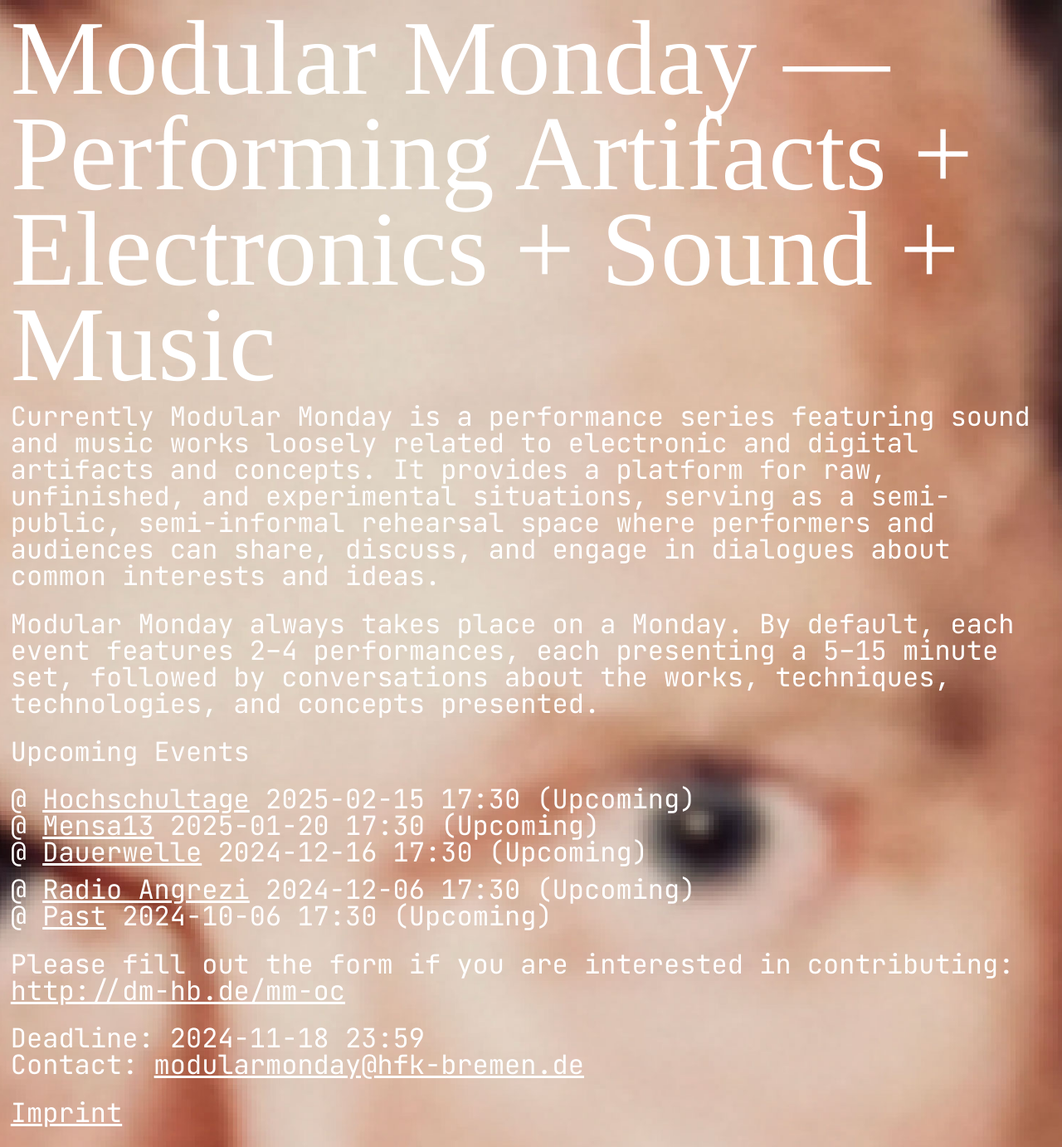
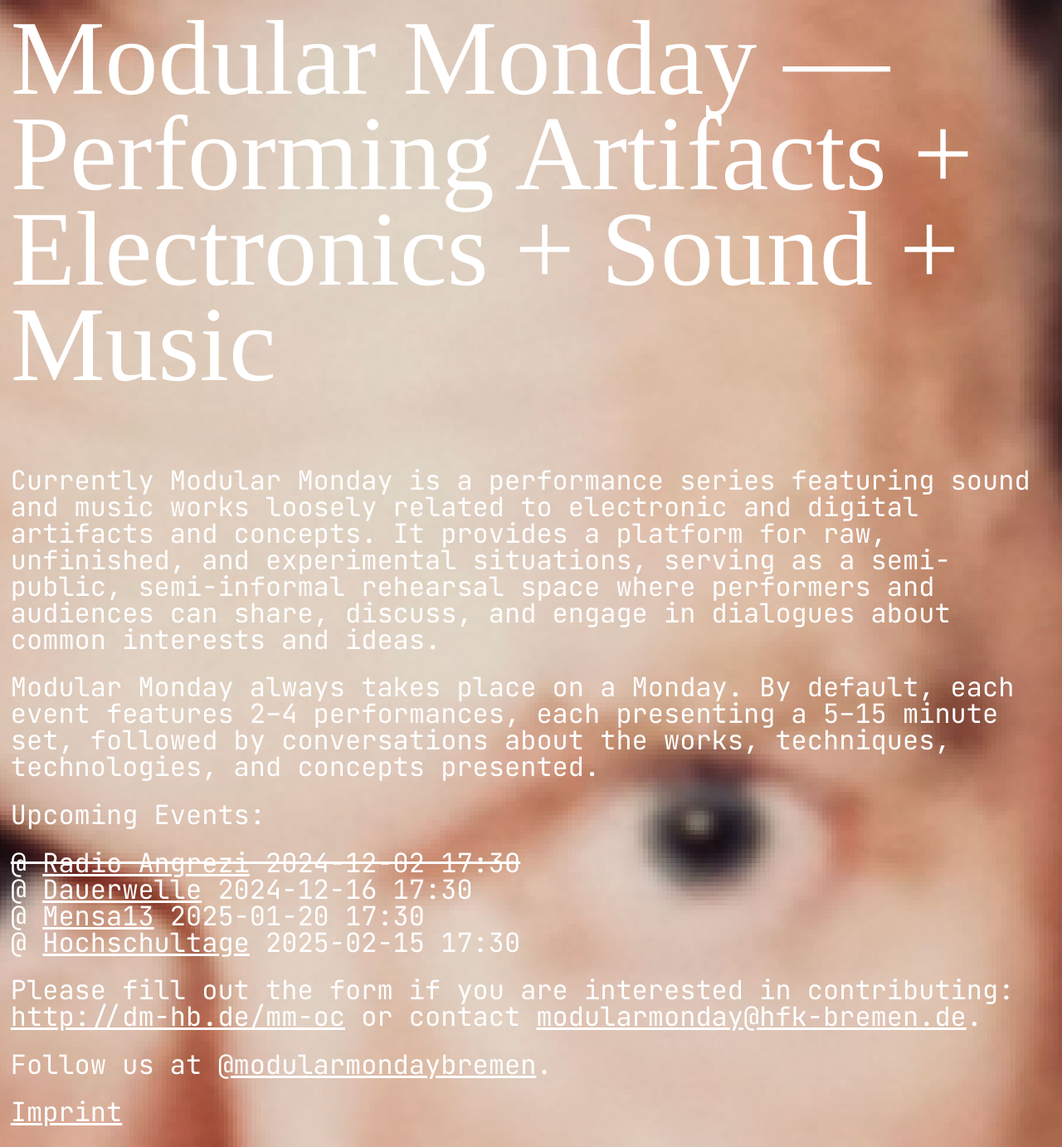
Before and after one commit to digitalmediabremen/modularmonday, a Jekyll site: the page built from docs/index.md, in a window 1280 px wide. Shown: the whole page at 83% size. Built offline with Jekyll 4.4.1, drawn with Linux system fonts in a browser that asks for light colours.

Commit message:
added events and instagram

```diff
--- a/docs/_config.yml
+++ b/docs/_config.yml
@@ -17,8 +17,8 @@ title: Modular Monday
 email: modularmonday@hfk-bremen.de
 description: >- # this means to ignore newlines until "baseurl:"
   Modular Monday is a performance series featuring sound and music works loosely related to electronic and digital artifacts and concepts.
-baseurl: "" # the subpath of your site, e.g. /blog
-url: "" # the base hostname & protocol for your site, e.g. http://example.com
+baseurl: "/" # the subpath of your site, e.g. /blog
+url: "https://modularmonday.hfk-bremen.de" # the base hostname & protocol for your site, e.g. http://example.com
 
 # Build settings
 markdown: kramdown
--- a/docs/_posts/2024-12-06-radio-angrezi.md
+++ b/docs/_posts/2024-12-02-radio-angrezi.md
@@ -1,7 +1,7 @@
 ---
 layout: post
 title:  "Radio Angrezi"
-date:   2024-12-06 18:30:00 +0100
+date:   2024-12-02 18:30:00 +0100
 categories: event
 ---
 
--- a/docs/assets/styles.css
+++ b/docs/assets/styles.css
@@ -53,7 +53,7 @@ body::before {
     left: 0;
     width: 100%;
     height: 100%;
-    background-image: url('/assets/MM-dpp.jpg'); /* Use a direct path */
+    background-image: url('MM-dpp.jpg'); /* Use a direct path */
     background-size: cover;
     background-position: center;
     background-repeat: no-repeat;
--- a/docs/index.md
+++ b/docs/index.md
@@ -7,29 +7,27 @@ Currently Modular Monday is a performance series featuring sound and music works
 
 Modular Monday always takes place on a Monday. By default, each event features 2–4 performances, each presenting a 5–15 minute set, followed by conversations about the works, techniques, technologies, and concepts presented.
 
-### Upcoming Events
+### Upcoming Events:
 
 <ul>
-{% assign sorted_posts = site.posts | sort: "date" | reverse %}
+{% assign sorted_posts = site.posts | sort: "date" %}
+<!-- {% assign sorted_posts = site.posts | sort: "date" | reverse %} -->
+{% for post in sorted_posts %}
+  {% if post.date < site.time %}
+    <li style="text-decoration: line-through;">@ <a href="{{ post.url | relative_url }}">{{ post.title }}</a> {{ post.date | date: "%Y-%m-%d %H:%M" }}</li>
+  {% endif %}
+{% endfor %}
+
+{% assign sorted_posts = site.posts | sort: "date" %}
 {% for post in sorted_posts %}
   {% if post.date > site.time %}
-    <li>@ <a href="{{ post.url | relative_url }}">{{ post.title }}</a> {{ post.date | date: "%Y-%m-%d %H:%M" }} <strong>(Upcoming)</strong></li>
+    <li>@ <a href="{{ post.url | relative_url }}">{{ post.title }}</a> {{ post.date | date: "%Y-%m-%d %H:%M" }}</li>
   {% endif %}
 {% endfor %}
 </ul>
 
-<ul>
-{% assign sorted_posts = site.posts | sort: "date" | reverse %}
-{% for post in sorted_posts %}
-  {% if post.date < site.time %}
-    <li>@ <a href="{{ post.url | relative_url }}">{{ post.title }}</a> {{ post.date | date: "%Y-%m-%d %H:%M" }} <strong>(Upcoming)</strong></li>
-  {% endif %}
-{% endfor %}
-</ul>
+Please fill out the form if you are interested in contributing: [http://dm-hb.de/mm-oc](http://dm-hb.de/mm-oc) or contact [modularmonday@hfk-bremen.de](mailto:modularmonday@hfk-bremen.de).
 
-Please fill out the form if you are interested in contributing: [http://dm-hb.de/mm-oc](http://dm-hb.de/mm-oc)
-
-**Deadline**: 2024-11-18 23:59
-**Contact**: [modularmonday@hfk-bremen.de](mailto:modularmonday@hfk-bremen.de)
+Follow us at [@modularmondaybremen](https://www.instagram.com/modularmondaybremen/).
 
 [Imprint](./imprint)
```
Also changed, not shown: docs/_posts/2024-10-06-past.md (deleted, +0 -8 lines), docs/_posts/2024-12-16-dauerwelle.md (+6 -0 lines), docs/favicon.ico (added).
